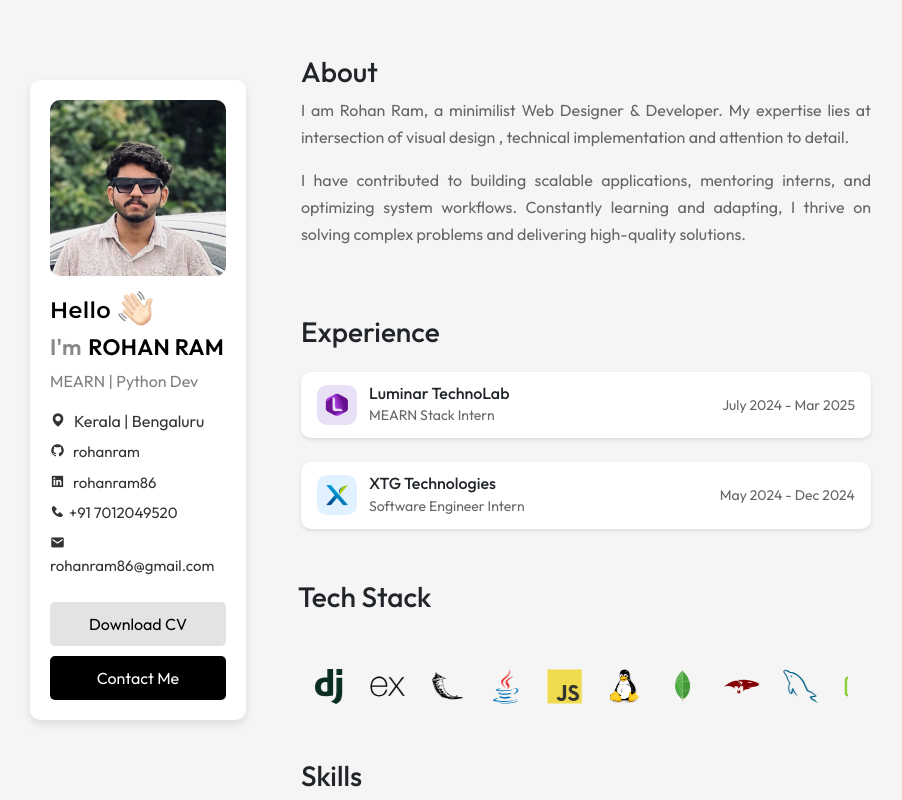
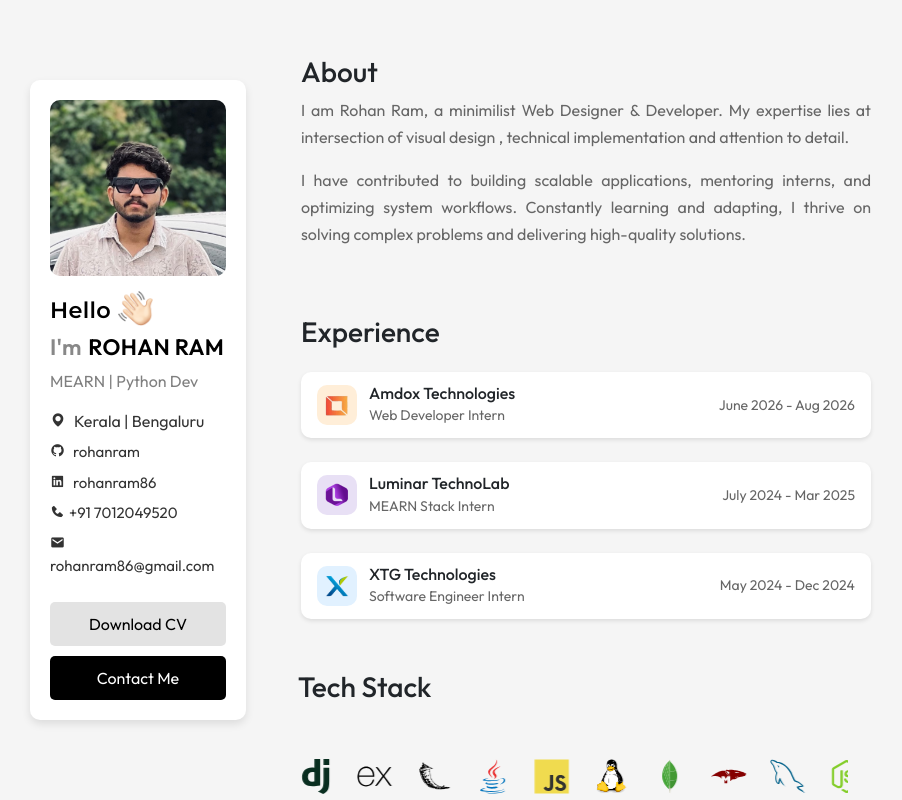
Before and after one commit to RohanRam/Portfolio, a React (Vite) app: page / in a window 1280 px wide. Shown: the whole page, without its empty margins (182-1084 px from the left). Built offline with nearby package versions, Linux system fonts and the light colour scheme.

Commit message:
Updated CV and New INternship

```diff
--- a/src/assets/assts.js
+++ b/src/assets/assts.js
@@ -21,6 +21,7 @@ import pyt from './Python.svg'
 import react from './react.svg'
 import redux from './Redux.svg'
 import vercel from './Vercel.svg'
+import amd from './AmdoxLogo.png'
 
 
 export const assts ={
@@ -47,6 +48,7 @@ export const assts ={
     pyt,
     react,
     redux,
-    vercel
+    vercel,
+    amd,
 
 }
--- a/src/assets/prothumb.js
+++ b/src/assets/prothumb.js
@@ -6,6 +6,7 @@ import lady from './lady.png'
 import travel from './travel.png'
 import iphone from './3d.png'
 import res from './resume.png'
+
 
 export const thumb = {
 
@@ -16,7 +17,7 @@ ecart,
 lady,
 travel,
 iphone,
-res
+res,
 
 
 }
--- a/src/components/Exp.jsx
+++ b/src/components/Exp.jsx
@@ -1,6 +1,7 @@
 import React from 'react'
 import xtg from '../assets/xtg3.png'
 import lum from '../assets/luminar.png'
+import amd from '../assets/AmdoxLogo.png'
 
 function Exp() {
     return (
@@ -8,6 +9,17 @@ function Exp() {
             <div className="experience-section">
                 <h3>Experience</h3>
                 <div className="experience">
+
+                    <div className="exp-card mt-4" >
+                        <div className="exp-icon3">
+                            <img src={amd} className="exp-logo" />
+                        </div>
+                        <div className="exp-content">
+                            <h3>Amdox Technologies</h3>
+                            <p>Web Developer Intern</p>
+                        </div>
+                        <div className="exp-date"> June 2026 - Aug 2026 </div>
+                    </div>
 
                     <div className="exp-card mt-4" >
                         <div className="exp-icon">
--- a/src/components/Landing.jsx
+++ b/src/components/Landing.jsx
@@ -91,7 +91,7 @@ function Landing() {
                         </motion.div>
 
                         {/* Download CV button */}
-                        <motion.a href="/ROHAN_profile.pdf" download="ROHAN_CV.pdf" variants={staggerItem}>
+                        <motion.a href="/RohanCV.pdf" download="ROHAN_CV.pdf" variants={staggerItem}>
                             <button className="download-btn">Download CV</button>
                         </motion.a>
 
--- a/src/index.css
+++ b/src/index.css
@@ -277,8 +277,20 @@
         margin-right: 12px;
     }
 
+       .exp-icon3 {
+        width: 40px;
+        height: 40px;
+        background: #ffeed8;
+        border-radius: 10px;
+        display: flex;
+        align-items: center;
+        justify-content: center;
+        margin-right: 12px;
+    }
+
     .exp-icon img,
-    .exp-icon2 img {
+    .exp-icon2 img,
+    .exp-icon3 img {
         width: 24px;
         height: 24px;
     }
```
Also changed, not shown: src/assets/AmdoxLogo.png (added), 1 other file (tests, documents, lock files or other folders).
